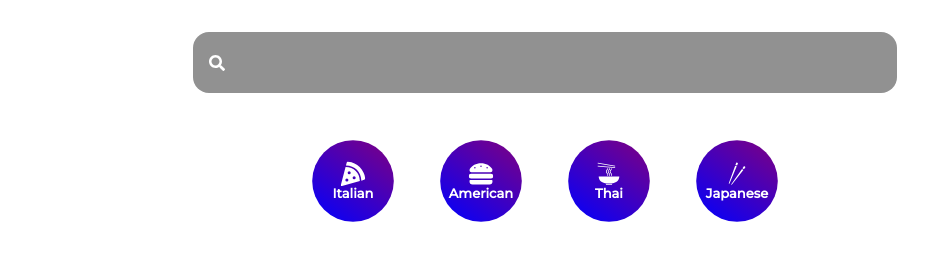
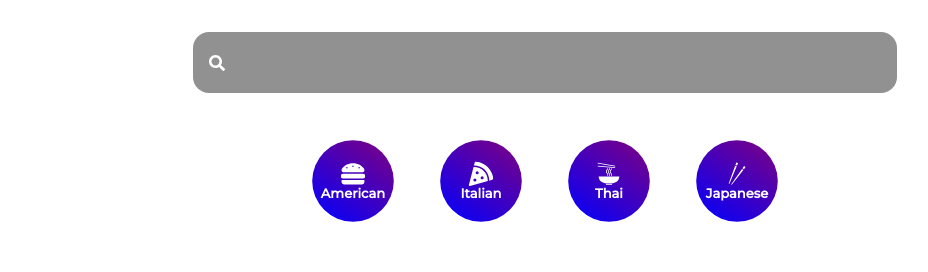
Before and after one commit to unartcs/recipe-app, a React (Create React App) app: page / in a window 1280 px wide. Shown: the top 272 px of the page, without its empty margins (95-1023 px from the left). Built offline with nearby package versions, Linux system fonts and the light colour scheme; no server answers.

Commit message:
Update Category.jsx

```diff
--- a/src/components/Category.jsx
+++ b/src/components/Category.jsx
@@ -6,13 +6,13 @@ import { NavLink } from "react-router-dom";
 function Category() {
   return (
     <List>
+            <SLink to={`#/cuisine/American`}>
+        <FaHamburger />
+        <h4> American</h4>
+      </SLink>
       <SLink to={`#/cuisine/Italian`}>
         <FaPizzaSlice />
         <h4>Italian</h4>
-      </SLink>
-      <SLink to={`#/cuisine/American`}>
-        <FaHamburger />
-        <h4> American</h4>
       </SLink>
       <SLink to={`#/cuisine/Thai`}>
         <GiNoodles />
```
